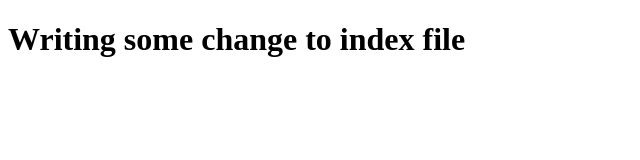
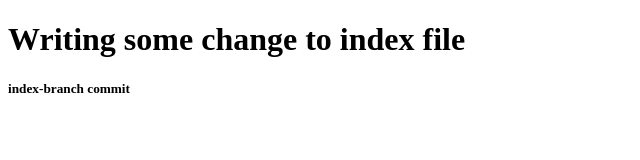
Before and after one commit to ibrahimBelkhiria/gittrain, a plain HTML site: page index.html in a window 1280 px wide. Shown: the whole page, without its empty margins (0-640 px from the left). Drawn offline with Linux system fonts and the light colour scheme.

Commit message:
first commit on index-branch

```diff
--- a/index.html
+++ b/index.html
@@ -10,7 +10,7 @@
 
         <h1>Writing some change to index file </h1>
 
-
+        <h5>index-branch commit</h5>
 
 </body>
 </html>
```
